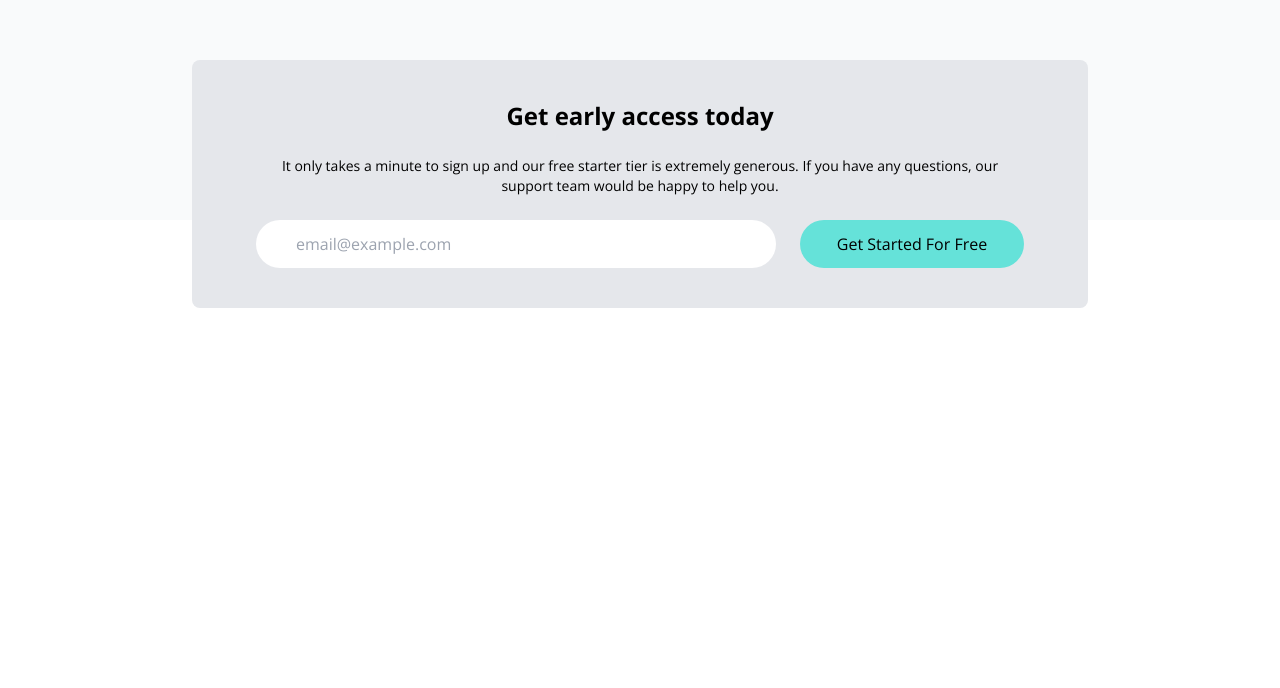
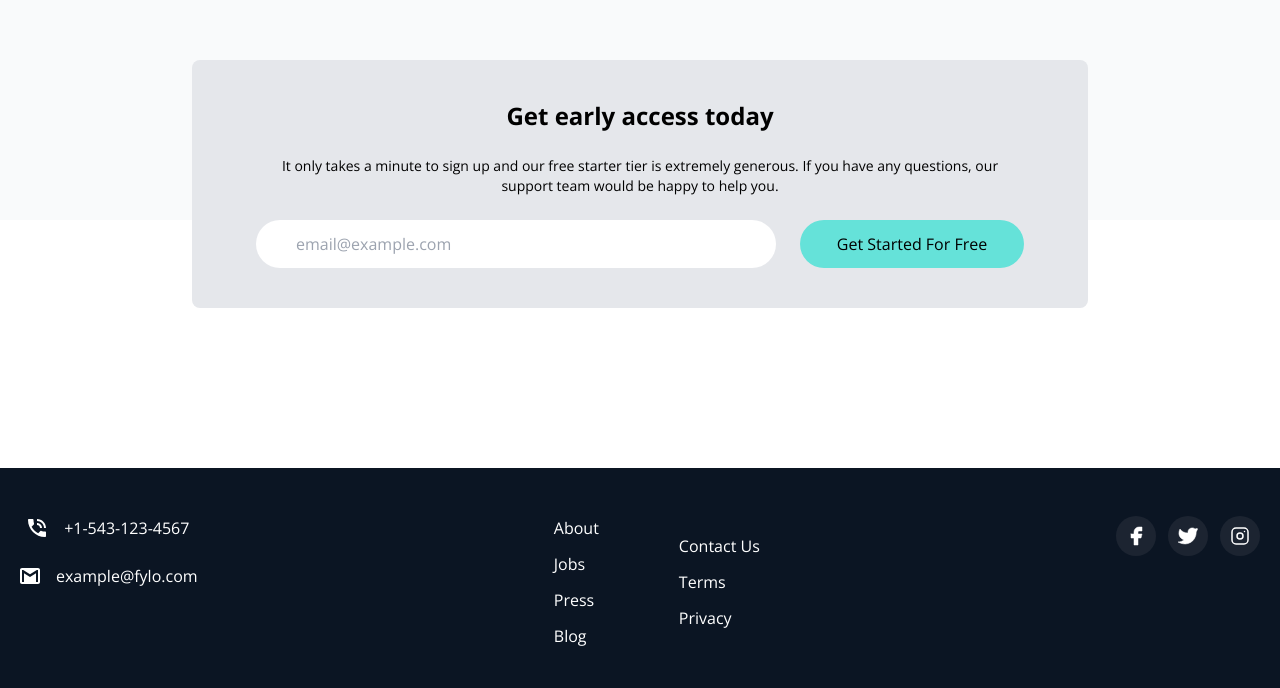
Before and after one commit to thet-naing-soe/fylo, a website: page index.html in a window 1280 px wide. Shown: the part 3252-3940 px from the top of the page. Before the commit the page ends 3720 px from the top, so only its background shows below. Drawn offline with nearby package versions, Linux system fonts and the light colour scheme.

Commit message:
add footer

```diff
--- a/index.html
+++ b/index.html
@@ -1,5 +1,5 @@
 <!DOCTYPE html>
-<html lang="en">
+<html lang="en" class="scroll-smooth">
   <head>
     <link rel="preconnect" href="https://fonts.googleapis.com" />
     <link rel="preconnect" href="https://fonts.gstatic.com" crossorigin />
@@ -300,5 +300,64 @@
         </div>
       </div>
     </section>
+    <!-- Footer Container -->
+    <footer class="bg-darkBlue2 text-white">
+      <div class="container mx-auto pt-12 px-5 pb-10">
+        <!-- Flex Container for All Items  -->
+        <div
+          class="flex flex-col justify-between space-y-24 md:flex-row md:space-y-0"
+        >
+          <!-- Email & Phone  -->
+          <div class="mt-10 space-y-6">
+            <div class="flex justify-center items-center space-x-3 md:-mt-10">
+              <div class="w-6">
+                <img src="images/icon-phone.svg" alt="" class="" />
+              </div>
+              <p>+1-543-123-4567</p>
+            </div>
+            <div class="flex justify-center  items-center space-x-3">
+              <div class="w-6">
+                <img src="images/icon-email.svg" alt="" class="" />
+              </div>
+              <p>example@fylo.com</p>
+            </div>
+          </div>
+          <!-- Menus  -->
+          <div
+            class="flex flex-col items-center space-y-10 text-xl md:text-base md:space-x-20 md:space-y-0 md:flex-row"
+          >
+            <div class="flex flex-col space-y-3">
+              <a href="#">About</a>
+              <a href="#">Jobs</a>
+              <a href="#">Press</a>
+              <a href="#">Blog</a>
+            </div>
+            <div class="flex flex-col space-y-3">
+              <a href="#">Contact Us</a>
+              <a href="#">Terms</a>
+              <a href="#">Privacy</a>
+            </div>
+          </div>
+          <!-- Socila  -->
+           <div class="flex justify-center pb-10 space-x-3">
+            <div>
+              <a href="#">
+                <img src="images/facebook.svg" alt="" class="p-2 bg-darkBlue rounded-full ficon">
+              </a>
+            </div>
+            <div>
+              <a href="#">
+                <img src="images/twitter.svg" alt="" class="p-2 bg-darkBlue rounded-full ficon">
+              </a>
+            </div>
+            <div>
+              <a href="#">
+                <img src="images/instagram.svg" alt="" class="p-2 bg-darkBlue rounded-full ficon">
+              </a>
+            </div>
+           </div>
+        </div>
+      </div>
+    </footer>
   </body>
 </html>
--- a/input.css
+++ b/input.css
@@ -1,3 +1,8 @@
 @tailwind base;
 @tailwind components;
 @tailwind utilities;
+
+.ficon:hover {
+  filter: invert(80%) sepia(37%) saturate(748%) hue-rotate(132deg)
+    brightness(105%) contrast(104%);
+}
```
Also changed, not shown: css/style.css.
